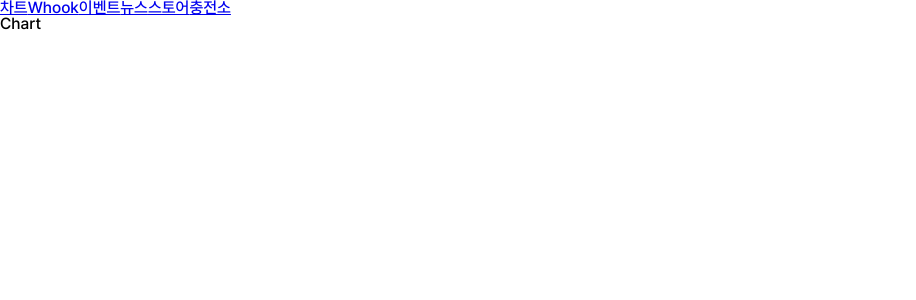
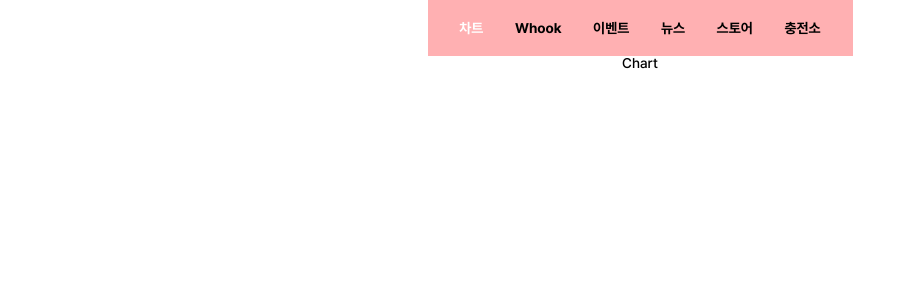
Before and after one commit to brother1-4752/hanteo, a React (Vite) app: page / in a window 1280 px wide. Shown: the top 300 px of the page, without its empty margins (0-916 px from the left). Built offline with nearby package versions, Linux system fonts and the light colour scheme.

Commit message:
feat: GNB 컴포넌트 구현

```diff
--- a/src/App.tsx
+++ b/src/App.tsx
@@ -1,24 +1,27 @@
-import { NavLink } from "react-router-dom";
 import { Outlet } from "react-router-dom";
+import styled from "styled-components";
+import GNB from "./components/Common/GNB";
 
 function App() {
   return (
-    <div>
+    <Layout>
       {/* GNB */}
-      <nav>
-        <NavLink to="/">차트</NavLink>
-        <NavLink to="/whook">Whook</NavLink>
-        <NavLink to="/event">이벤트</NavLink>
-        <NavLink to="/news">뉴스</NavLink>
-        <NavLink to="/store">스토어</NavLink>
-        <NavLink to="/charge">충전소</NavLink>
-      </nav>
+      <GNB />
       {/* 카테고리별 메인 영역 */}
       <Outlet />
       {/* 푸터 */}
       <footer></footer>
-    </div>
+    </Layout>
   );
 }
 
 export default App;
+
+const Layout = styled.section`
+  max-width: 425px;
+  width: 100%;
+  height: 100vh;
+  display: flex;
+  flex-direction: column;
+  align-items: center;
+`;
--- /dev/null
+++ b/src/components/Banner/BannerList.tsx
@@ -0,0 +1,5 @@
+const BannerList = () => {
+  return <div></div>;
+};
+
+export default BannerList;
--- /dev/null
+++ b/src/components/Banner/BannerListItem.tsx
@@ -0,0 +1,5 @@
+const BannerListItem = () => {
+  return <div></div>;
+};
+
+export default BannerListItem;
--- /dev/null
+++ b/src/components/Banner/BannerNavigation.tsx
@@ -0,0 +1,5 @@
+const BannerNavigation = () => {
+  return <div></div>;
+};
+
+export default BannerNavigation;
--- /dev/null
+++ b/src/components/Common/Footer.tsx
@@ -0,0 +1,5 @@
+const CommonFooter = () => {
+  return <div></div>;
+};
+
+export default CommonFooter;
--- /dev/null
+++ b/src/components/Common/GNB.tsx
@@ -0,0 +1,32 @@
+import { NavLink } from "react-router-dom";
+import styled from "styled-components";
+
+const GNB = () => {
+  return (
+    <StyledGnb>
+      <NavLink to="/">차트</NavLink>
+      <NavLink to="/whook">Whook</NavLink>
+      <NavLink to="/event">이벤트</NavLink>
+      <NavLink to="/news">뉴스</NavLink>
+      <NavLink to="/store">스토어</NavLink>
+      <NavLink to="/charge">충전소</NavLink>
+    </StyledGnb>
+  );
+};
+
+export default GNB;
+
+const StyledGnb = styled.nav`
+  width: calc(100% - 32px);
+  height: 24px;
+  display: flex;
+  justify-content: space-around;
+  align-items: center;
+  padding: var(--spacing-2);
+  background-color: var(--color-pink-2);
+  font-family: "PretendardB", sans-serif;
+
+  a.active {
+    color: var(--color-white-1);
+  }
+`;
--- /dev/null
+++ b/src/components/Content/ContentList.tsx
@@ -0,0 +1,5 @@
+const ContentList = () => {
+  return <div></div>;
+};
+
+export default ContentList;
--- /dev/null
+++ b/src/components/Content/ContentListItem.tsx
@@ -0,0 +1,5 @@
+const ContentListItem = () => {
+  return <div></div>;
+};
+
+export default ContentListItem;
--- a/src/styles/GlobalStyles.ts
+++ b/src/styles/GlobalStyles.ts
@@ -6,9 +6,17 @@ import "./custom.scss";
 const GlobalStyle = createGlobalStyle`
     ${reset}
 
-    body {
+    body, body>div#root {
+        width: 100%;
         font-family: "PretendardM", sans-serif;
-        font-size: var(--font-size-16);
+        font-size: var(--font-size-14);
+        display: flex;
+        justify-content: center;
+    }
+
+    a {
+        text-decoration: none;
+        color: var(--font-black);
     }
 `;
 
--- a/src/styles/custom.scss
+++ b/src/styles/custom.scss
@@ -1,10 +1,10 @@
 :root {
   /* colors */
-  --color-white-1: rgb(255 255 255); // #ffffff;
-  --color-pink-1: rgb(255 54 93); // #ff365d;
-  --color-pink-2: rgb(214 90 133); // #d65a85;
-  --color-gray-1: rgb(52 58 64); // #343a40;
-  --color-black-1: rgb(0 0 0); // #000000;
+  --color-white-1: rgb(255 255 255);
+  --color-pink-1: rgb(255 54 93);
+  --color-pink-2: rgb(255, 176, 178);
+  --color-gray-1: rgb(52 58 64);
+  --color-black-1: rgb(0 0 0);
 
   /* font-size */
   --font-size-12: 12px;
@@ -22,6 +22,8 @@
   --font-bold: PretendardB, sans-serif;
 
   /* Spacing*/
-  --spacing-1: 10px;
-  --spacing-2: 20px;
+  --spacing-1: 12px;
+  --spacing-2: 16px;
+  --spacing-3: 20px;
+  --spacing-4: 24px;
 }
```
